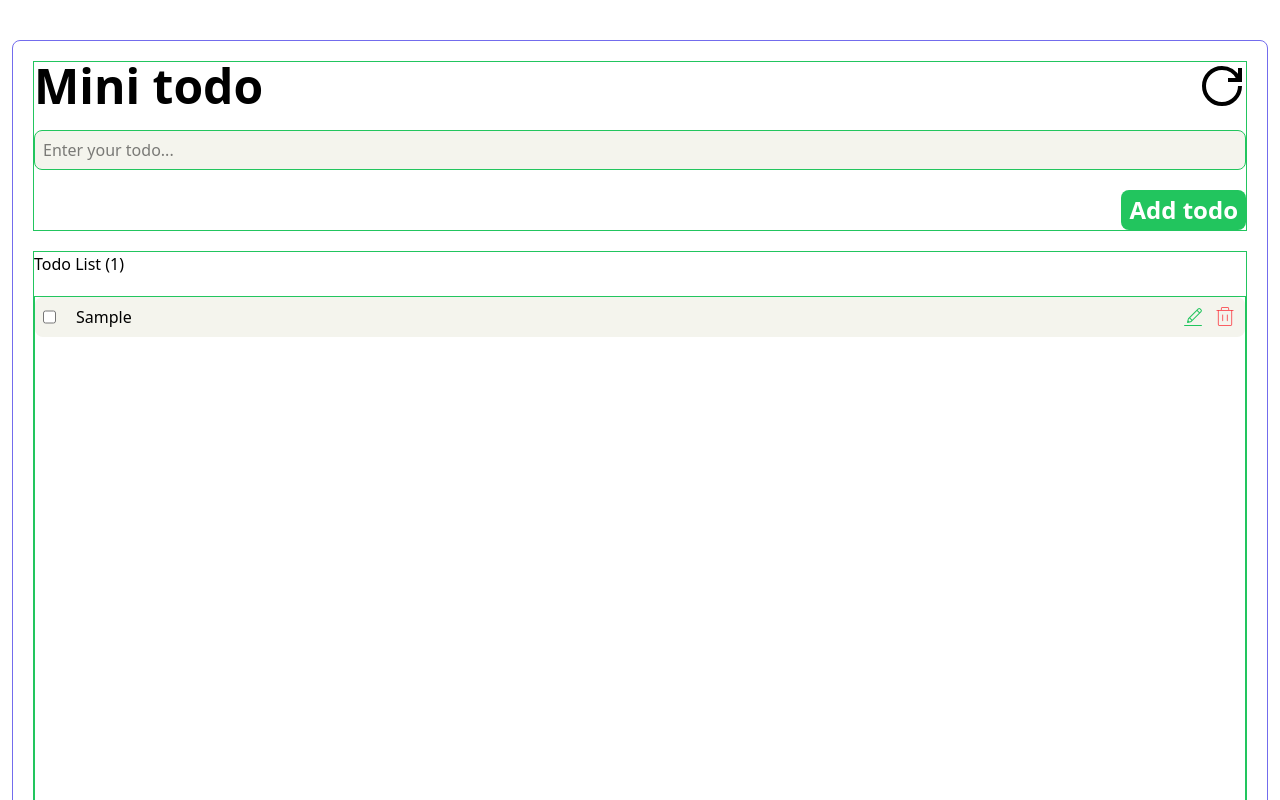
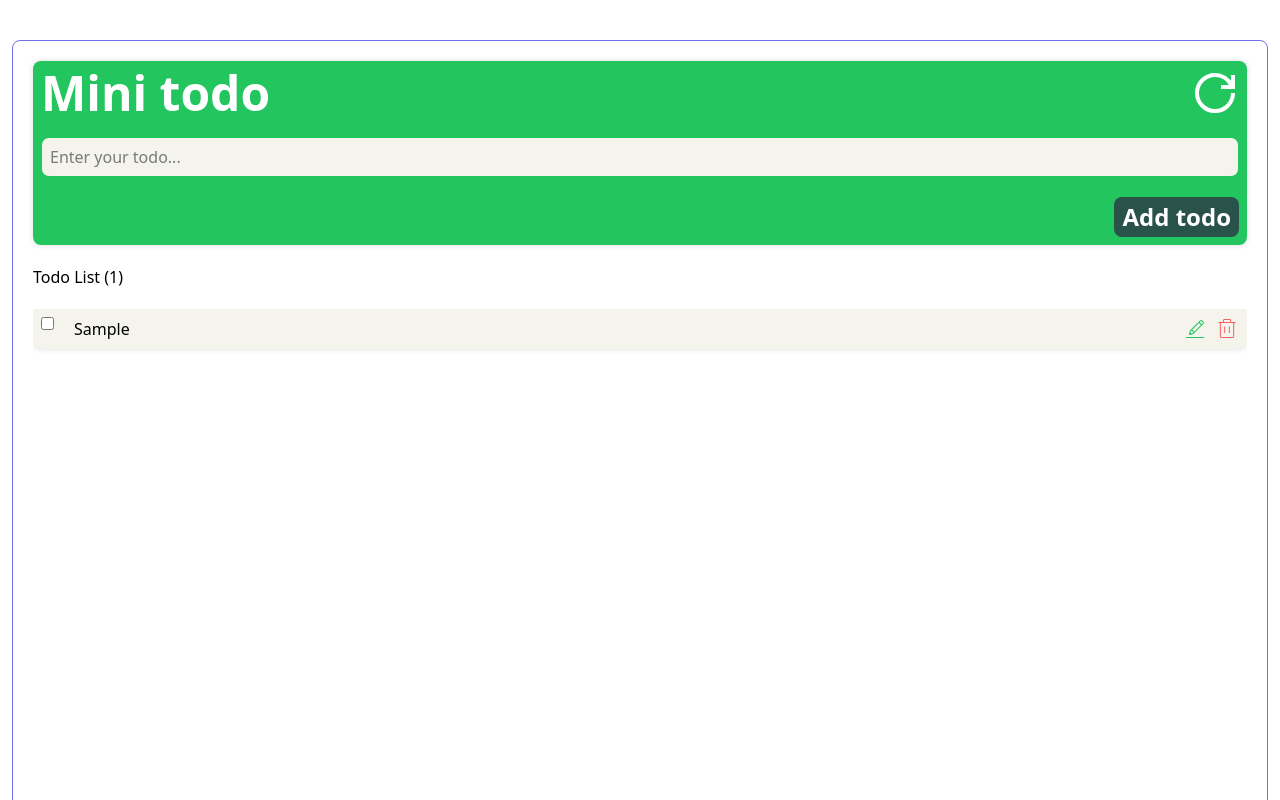
Before and after one commit to teajhaney/mini-todo-app, a React (Vite) app: page / in a window 1280 px wide. Both pictures are taken after typing "Sample" into the empty fields and a click on the button "Add todo". Shown: the top 800 px of the page. Built offline with nearby package versions, Linux system fonts and the light colour scheme.

Commit message:
Refactor App and TodoList components: enhance styling, improve layout, and adjust element properties for better user experience

```diff
--- a/src/App.tsx
+++ b/src/App.tsx
@@ -22,15 +22,15 @@ function App() {
     <>
       <section className='relative my-10 mx-3 h-full 2xl:mx-auto 2xl:w-[1350px] border border-primary rounded-lg p-5'>
         <div className="flex flex-col gap-5 h-full w-full ">
-          <div className='border border-green flex flex-col gap-5'>
+          <div className='p-2 rounded-lg bg-green flex flex-col gap-5 shadow-[0px_0px_5px_1px_rgba(0,0,0,0.1)]'>
             <div className="flex justify-between text-5xl font-bold">
-              <h1 className='text-5xl font-bold'>Mini todo</h1>
-              <GrPowerReset className='cursor-pointer' onClick={resetTodos} />
+              <h1 className='text-5xl font-bold text-white'>Mini todo</h1>
+              <GrPowerReset className='cursor-pointer text-white' onClick={resetTodos} />
             </div>
             <InputComponent placeHolder='Enter your todo...' value={todoValue} onChange={(e) => setTodoValue(e.target.value)} />
-            <ButtonComponent text='Add todo' className='bg-green' onClick={handleAddTodo} />
+            <ButtonComponent text='Add todo' className='bg-secondary' onClick={handleAddTodo} />
           </div>
-          <div className='border border-green  flex flex-col gap-5'>
+          <div className='  flex flex-col gap-5'>
             <h1>Todo List ({todosList.length})</h1>
             <TodoList />
           </div>
--- a/src/component/TodoList.tsx
+++ b/src/component/TodoList.tsx
@@ -45,7 +45,7 @@ const TodoList = () => {
     };
 
     return (
-        <div className="w-full h-62 lg:h-[900px] border border-green overflow-y-auto [&::-webkit-scrollbar]:hidden flex flex-col gap-5">
+        <div className="w-full  h-[550px] overflow-y-auto [&::-webkit-scrollbar]:hidden flex flex-col gap-5">
             {todosList.length === 0 ? (
                 <p className="text-center text-5xl font-bold">No todo yet</p>
             ) : (
@@ -58,15 +58,15 @@ const TodoList = () => {
                         layout
                         transition={{ duration: 0.5 }}
                         key={todo.id} className="cursor-pointer">
-                        <div className="bg-gray p-2 flex justify-between items-start rounded-lg h-fit">
-                            <div className="flex gap-5">
-                                <input type="checkbox" name="todo" value={todo.id} onChange={(e) => {
+                        <div className="bg-gray p-2 flex justify-between items-start rounded-lg h-fit shadow-[0px_0px_5px_1px_rgba(0,0,0,0.1)]">
+                            <div className="flex gap-5 items-start ">
+                                <input type="checkbox" name="todo" checked={todo.completed} value={todo.id} onChange={(e) => {
                                     e.stopPropagation();
                                     toggleTodo(todo.id)
                                 }} id="" />
-                                <span className={todo.completed ? "line-through" : ""}>{todo.text}</span>
+                                <span className={`${todo.completed ? "line-through " : ""}`}>{todo.text}</span>
                             </div>
-                            <div className="flex gap-2 text-2xl font-extrabold">
+                            <div className="flex gap-2 text-2xl font-extrabold items-start">
                                 <CiEdit onClick={(e) => handleClickToEdit(e, todo.id, todo.text)} className="text-green" />
                                 <PiTrashThin className="text-red-500" onClick={(e) => handleDelete(e, todo.id)} /> </div>
                         </div>
@@ -79,13 +79,12 @@ const TodoList = () => {
                         initial={{ opacity: 0, scale: 0.8 }}
                         animate={{ opacity: 1, scale: 1 }}
                         exit={{ opacity: 0, scale: 0.8 }}
-                        className="flex flex-col gap-5 bg-white p-6 rounded-lg shadow-[0px_0px_5px_3px_rgba(0,0,0,0.1)] w-7/12">
+                        className="flex flex-col gap-5 bg-white p-6 rounded-lg shadow-[0px_0px_5px_3px_rgba(0,0,0,0.1)] w-full mx-3 2xl:mx-auto 2xl:w-[1350px]">
                         <h1 className="text-2xl font-bold">Edit your todo</h1>
                         <InputComponent placeHolder='Enter your todo...' value={editText} onChange={(e) => setEditText(e.target.value)} />
                         <div className="flex justify-center gap-2">
                             <ButtonComponent text='Cancel' onClick={handleCancelEdit} className="bg-red-500" />
                             <ButtonComponent text="Confirm" onClick={() => handleConfirmEdit(editId)} className="bg-green" />
-
                         </div>
                     </motion.div>
                 </div>
```
